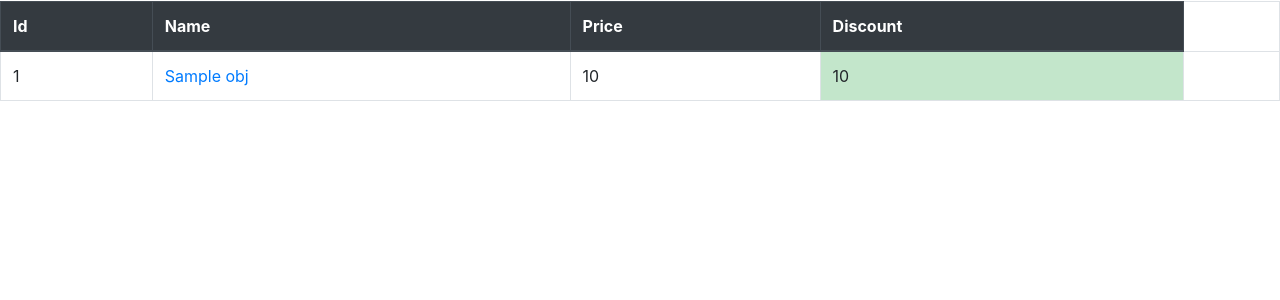
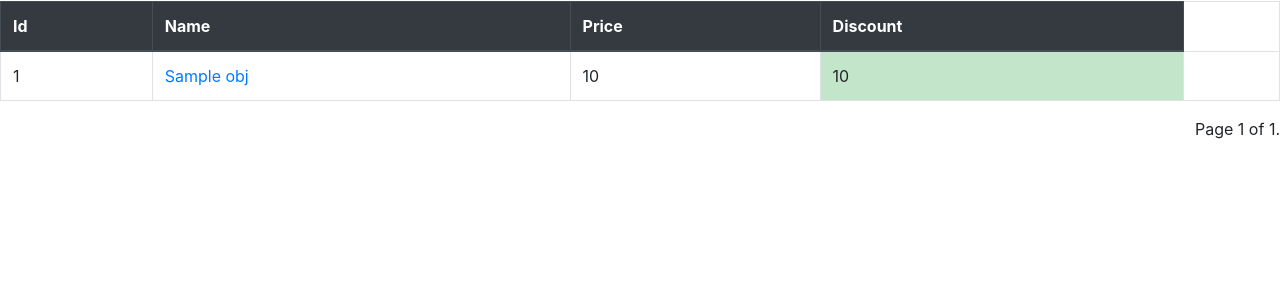
Before and after one commit to ken1800/Jumia-Web-Scraping, a Django app: template main/templates/index.html in a window 1280 px wide. Shown: the part 210-510 px from the top of the page. Run offline with Django 3.2, Linux system fonts and the light colour scheme; the template is opened without the code that fills it: most values are stand-ins (such as "Sample title", 1, 10 or a date in 2020); some libraries are stand-ins or nearby versions.

Commit message:
added pagination onthe front view

```diff
--- a/main/templates/index.html
+++ b/main/templates/index.html
@@ -6,7 +6,7 @@ Scraped Data
 {% block context %}
 
 
-<script>
+<!-- <script>
     var append_increment = 0;
     setInterval(function() {
         $.ajax({
@@ -20,7 +20,7 @@ Scraped Data
         });
     }, 2000)
 
-</script>
+</script> -->
 
 
 <!-- <div class="container" >
@@ -84,7 +84,7 @@ Scraped Data
 
 </table>
 <nav aria-label="Page navigation example">
-<!-- <ul class="pagination justify-content-end">
+<ul class="pagination justify-content-end">
 
     <span class="step-links">
         {% if data.has_previous %}
@@ -103,7 +103,7 @@ Scraped Data
         {% endif %}
     </span>
     </ul>
-    </nav> -->
+    </nav>
 
 </div>
 
--- a/main/views.py
+++ b/main/views.py
@@ -8,11 +8,11 @@ from django.core.paginator import Paginator
 def home(request):
         data = Perfecto.objects.all()
 
-        # paginator = Paginator(data, 5)
+        paginator = Paginator(data, 20)
 
-        # page = request.GET.get('page')
+        page = request.GET.get('page')
 
-        # data = paginator.get_page(page)
+        data = paginator.get_page(page)
 
         return render(request,'index.html',{'data':data})
 
```
Also changed, not shown: 1 other file.
